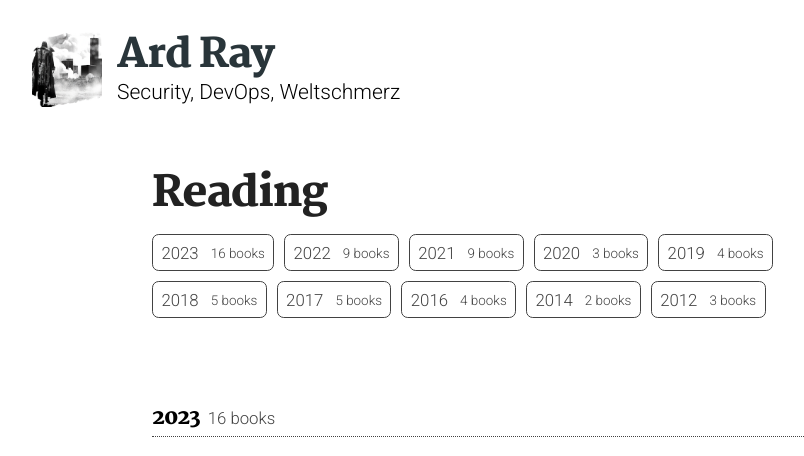
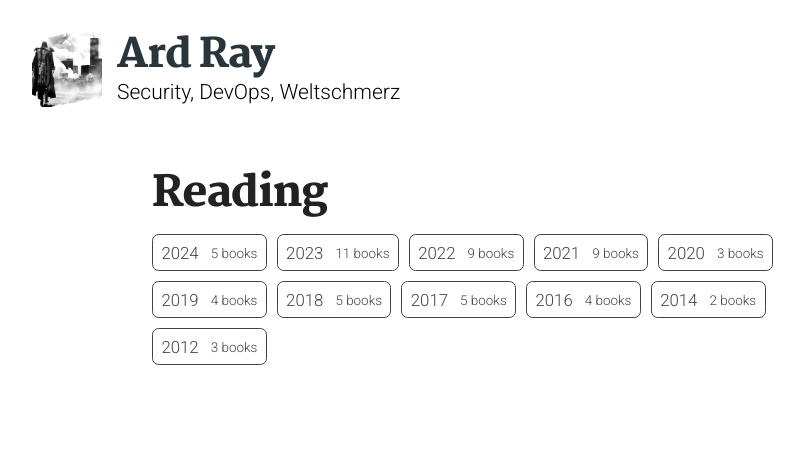
Before and after one commit to ArdRay/ardray.github.io, a Jekyll site: the page built from books.html, in a window 1280 px wide. Shown: the top 456 px of the page, without its empty margins (138-942 px from the left). Built offline with Jekyll 4.4.1, drawn with Linux system fonts in a browser that asks for light colours; some of the changed text lies outside the part shown; grey boxes are pictures that could not be loaded.

Commit message:
Move books to 2024

```diff
--- a/_data/books.yml
+++ b/_data/books.yml
@@ -1,5 +1,5 @@
 list:
-  - year: 2023
+  - year: 2024
     books:
       - title: "Sex at Dawn"
         author: Christopher Ryan, Cacilda Jethá
@@ -32,6 +32,8 @@ list:
         image: https://images-na.ssl-images-amazon.com/images/S/compressed.photo.goodreads.com/books/1654581271i/61242426.jpg
         description: ""
         completed: 2024-01-10
+  - year: 2023
+    books:
       - title: "The Way of the Superior Man"
         author: David Deida
         link: https://www.goodreads.com/book/show/33804873-the-way-of-the-superior-man
```
